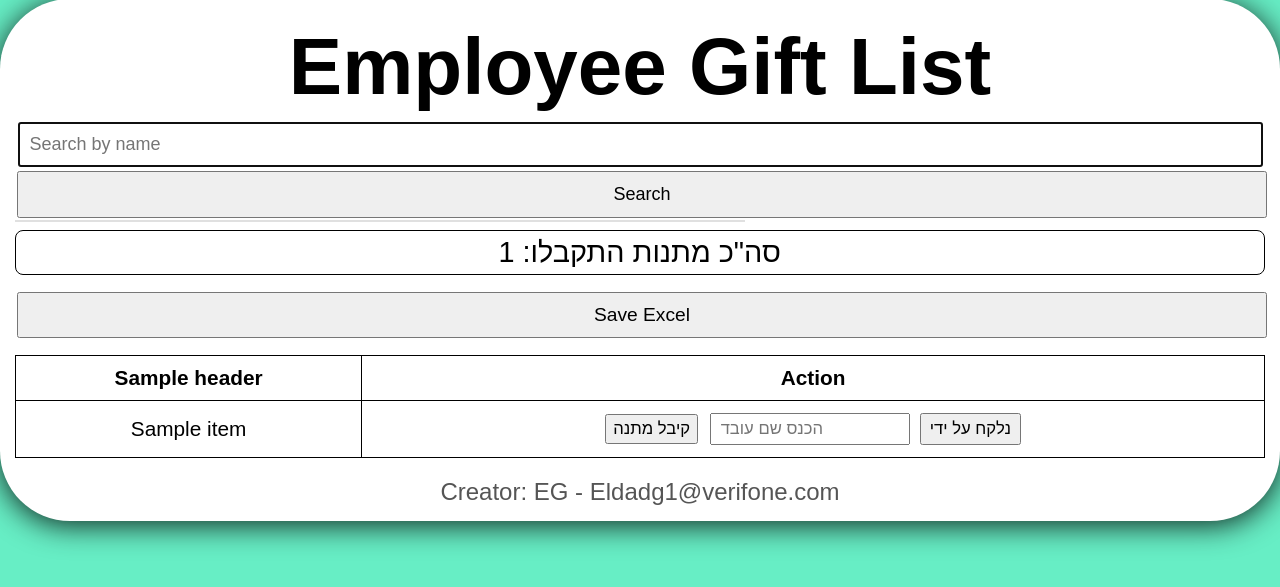
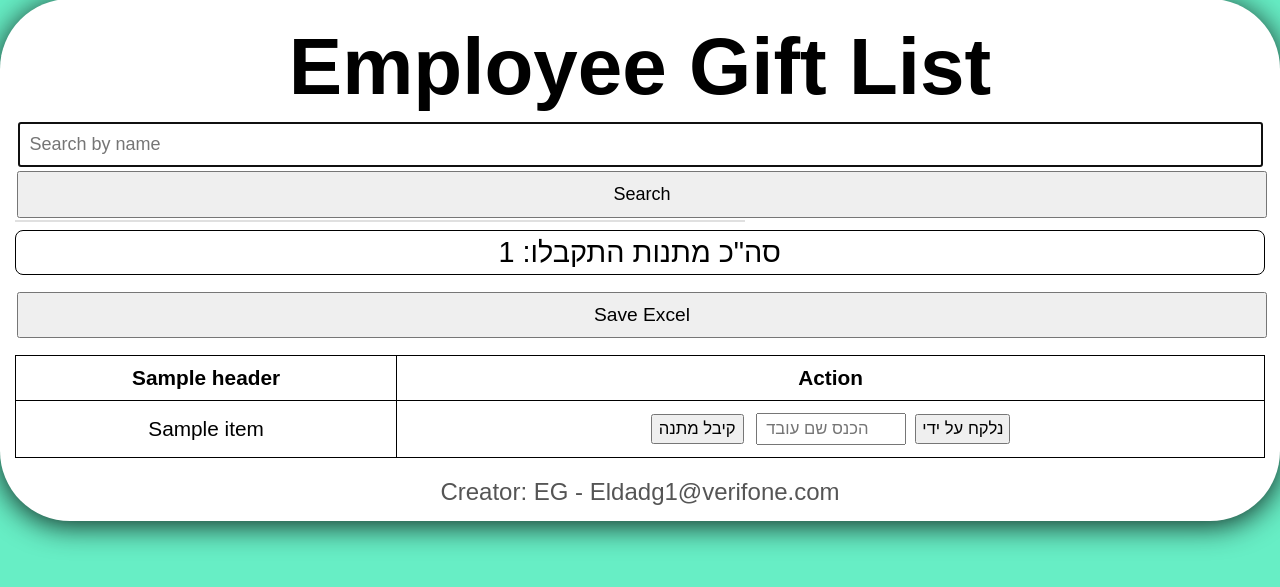
Before and after one commit to eldadi9/Gifts, a Flask app: template templates/view.html in a window 1280 px wide. Shown: the part 134-721 px from the top of the page. Run offline with Flask 3, Linux system fonts and the light colour scheme; the template is opened without the code that fills it: most values are stand-ins (such as "Sample title", 1, 10 or a date in 2020).

Commit message:
new ajusments colors , tables , font V5

```diff
--- a/templates/view.html
+++ b/templates/view.html
@@ -93,7 +93,7 @@
         /* עיצוב רספונסיבי למסכים קטנים */
         @media (max-width: 600px) {
             .container {
-                width: 100%;
+                width: 80%;
                 padding: 3px;
                 box-shadow: none;
             }
@@ -105,7 +105,7 @@
             }
             input[type="text"], input[type="submit"], button {
                 font-size: 10px;
-                padding: 5px;
+                padding: 3px;
                 margin: 3px;
                 width: 90%; /* הכפתורים ימלאו את הרוחב במובייל */
 				box-sizing: border-box;
@@ -160,8 +160,8 @@
                 </form>
                 <form action="/mark_taken" method="post" style="display: inline;">
                     <input type="hidden" name="row_index" value="{{ row.index }}">
-                    <input type="text" name="taken_by" placeholder=" הכנס שם עובד" style="width: 200px; padding: 4px; font-size: 0.8em;">
-                    <button type="submit" style="padding: 4px 8px; font-size: 0.8em;">נלקח על ידי</button>
+                    <input type="text" name="taken_by" placeholder=" הכנס שם עובד" style="width: 150px; padding: 4px; font-size: 0.8em;">
+                    <button type="submit" style="padding: 3px 5px; font-size: 0.8em;">נלקח על ידי</button>
                 </form>
             </div>
         </td>
```
